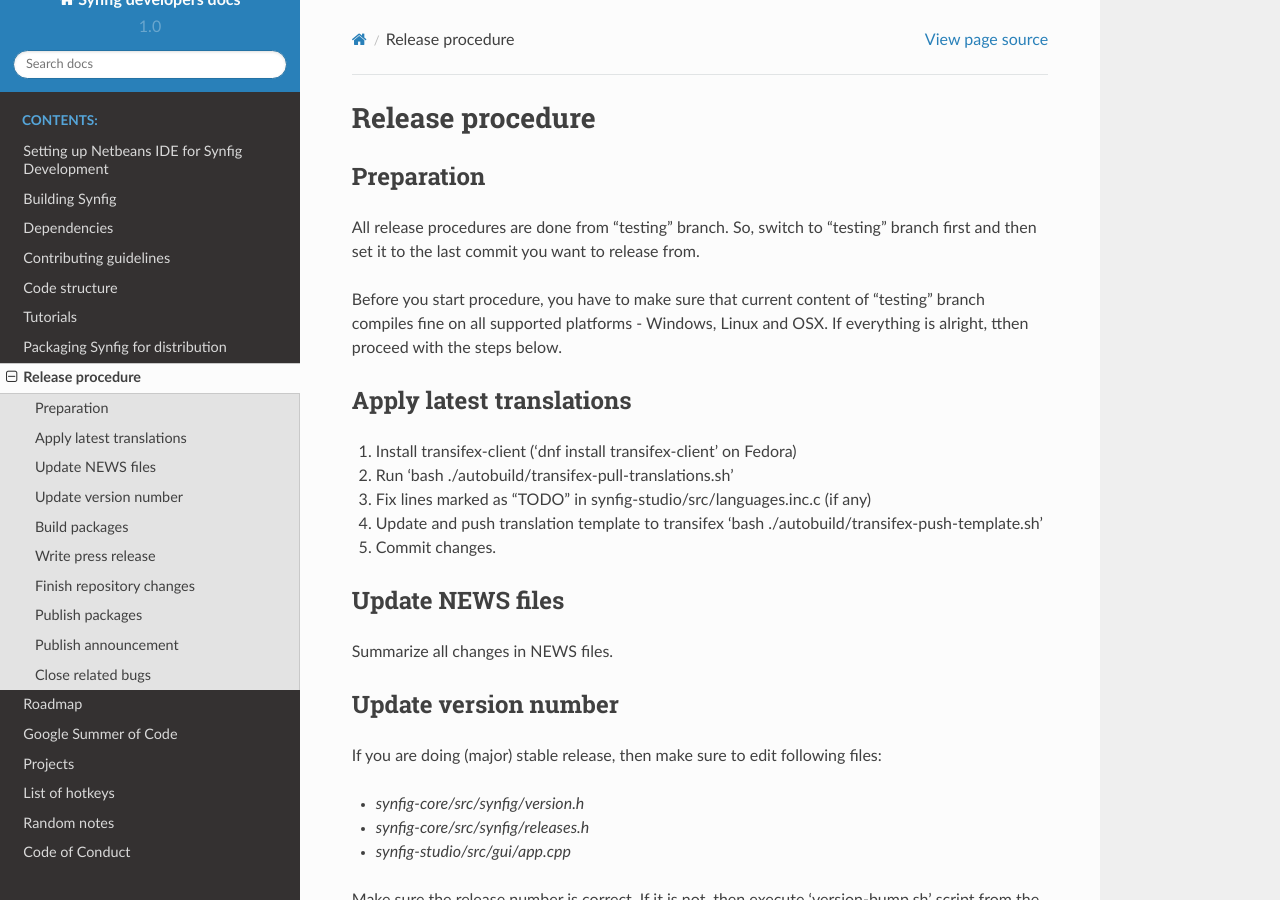
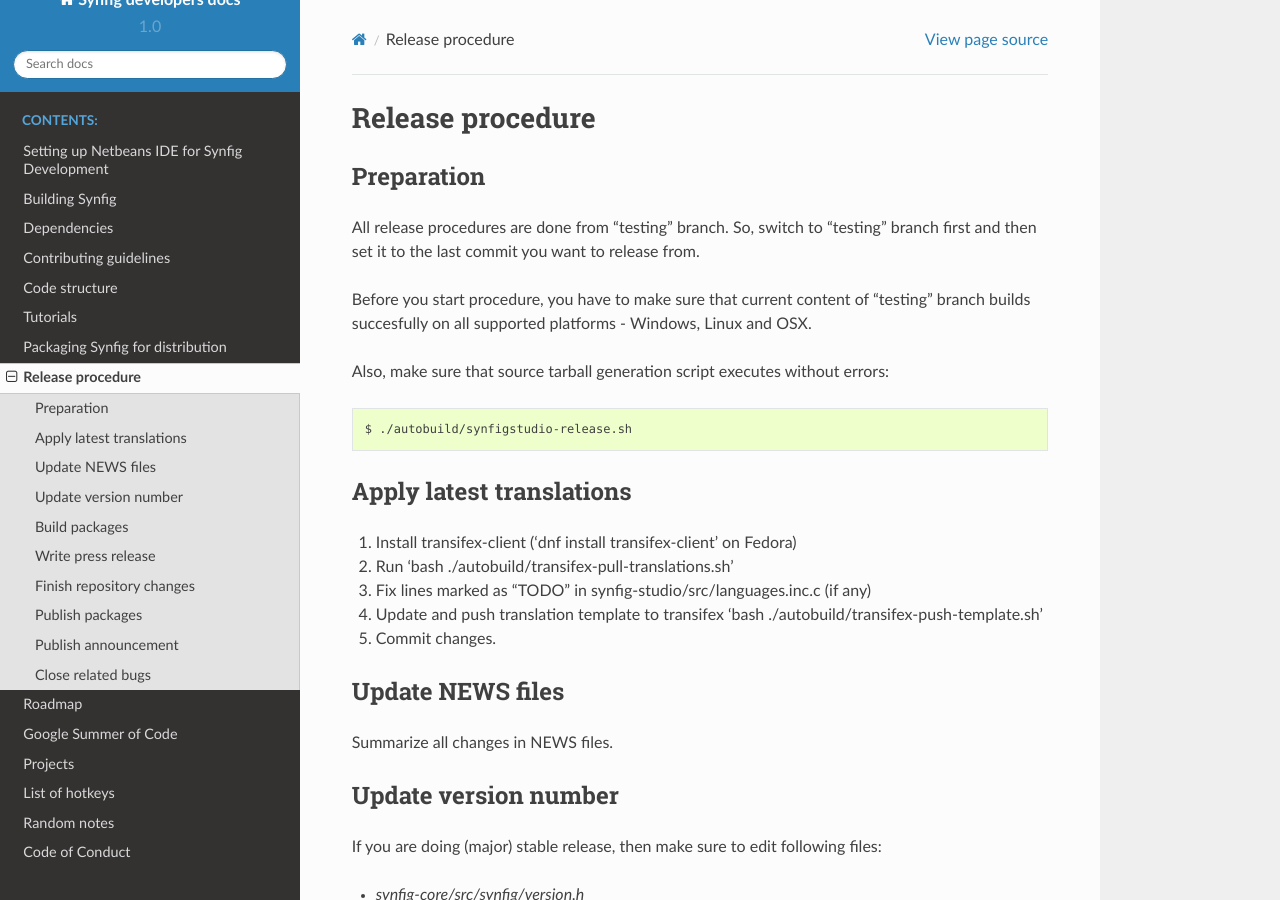
Before and after one commit to synfig/synfig-docs-dev, a Sphinx documentation site: the page built from docs/common/release.rst, in a window 1280 px wide and 900 px high. Built offline with Sphinx 7.4.7 and the Read the Docs theme 2.0.0, drawn with Linux system fonts in a browser that asks for light colours.

Commit message:
Update instructions for release

```diff
--- a/docs/common/release.rst
+++ b/docs/common/release.rst
@@ -6,7 +6,13 @@
 
 All release procedures are done from "testing" branch. So, switch to "testing" branch first and then set it to the last commit you want to release from.
 
-Before you start procedure, you have to make sure that current content of "testing" branch compiles fine on all supported platforms - Windows, Linux and OSX. If everything is alright, tthen proceed with the steps below.
+Before you start procedure, you have to make sure that current content of "testing" branch builds succesfully on all supported platforms - Windows, Linux and OSX.
+
+Also, make sure that source tarball generation script executes without errors:
+
+.. code:: bash
+
+    $ ./autobuild/synfigstudio-release.sh
 
 Apply latest translations
 ~~~~~~~~~~~~~~~~~~~~~~~~~
```
